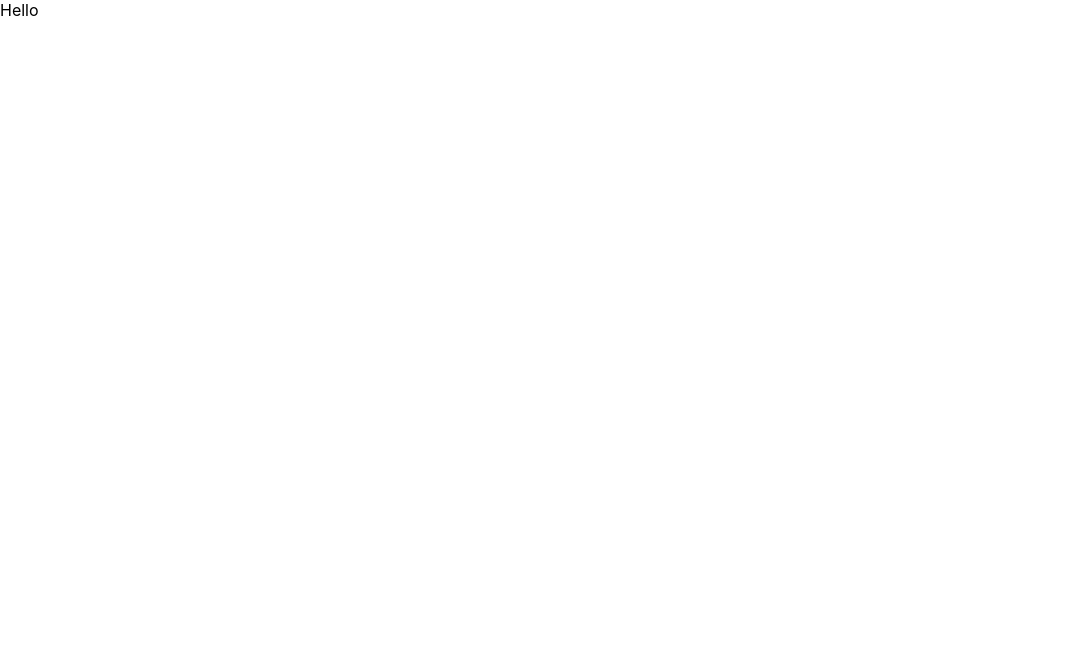
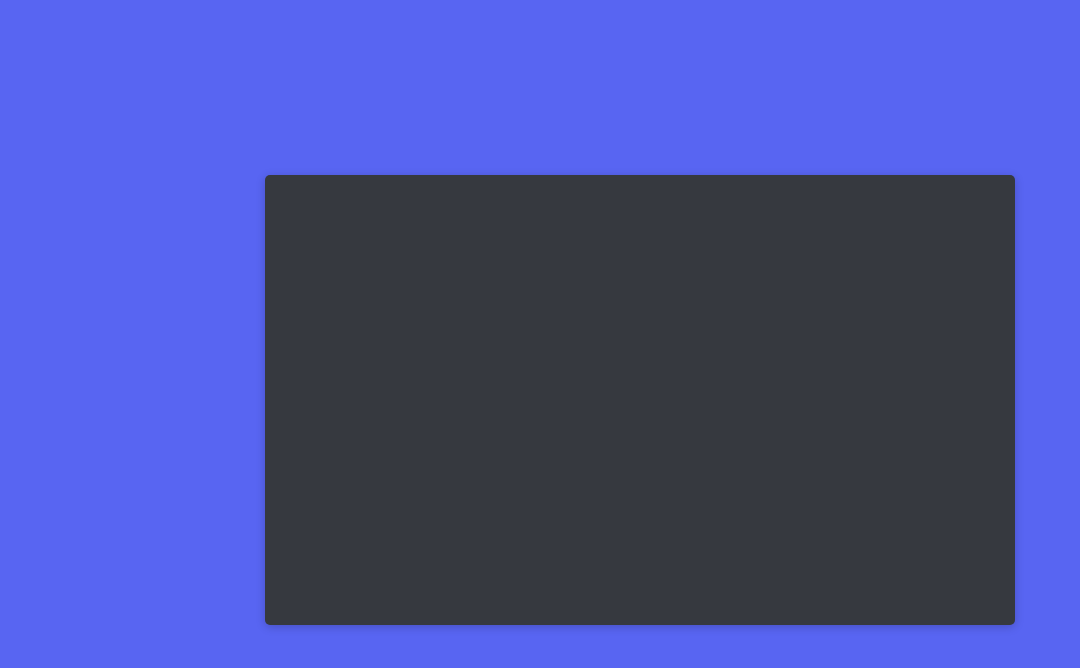
Before and after one commit to Atharva9405/Textilia, a React (Create React App) app in the folder client/: page /login in a window 1280 px wide. Shown: the top 668 px of the page, without its empty margins (0-1080 px from the left). Built offline with nearby package versions, Linux system fonts and the light colour scheme.

Commit message:
created reusable authBox component and added to login and register page

```diff
--- a/client/src/App.js
+++ b/client/src/App.js
@@ -1,11 +1,30 @@
 import React from 'react';
 import './App.css';
+import {BrowserRouter as Router, Switch, Route, Redirect} from 'react-router-dom'
+import LoginPage from './authPages/LoginPage/LoginPage';
+import RegisterPage from './authPages/RegisterPage/RegisterPage';
+import Dashboard from './Dashboard/Dashboard';
 
 function App() {
   return (
-    <div className="App">
-      Hello
-    </div>
+    <>
+      <Router>
+        <Switch>
+          <Route exact path='/login' >
+            <LoginPage />
+          </Route>
+          <Route exact path='/register' >
+            <RegisterPage />
+          </Route>
+          <Route exact path='/dashboard'>
+            <Dashboard />
+          </Route>
+        <Route path='/'>
+          <Redirect to='/dashboard' />
+        </Route>
+        </Switch>
+      </Router>
+    </>
   );
 }
 
--- /dev/null
+++ b/client/src/Dashboard/Dashboard.js
@@ -0,0 +1,11 @@
+import React from 'react'
+
+const Dashboard = () => {
+  return (
+    <div>
+      Dashboard
+    </div>
+  )
+}
+
+export default Dashboard
--- /dev/null
+++ b/client/src/authPages/LoginPage/LoginPage.js
@@ -0,0 +1,12 @@
+import React from 'react'
+import AuthBox from '../../shared/components/AuthBox'
+
+const LoginPage = () => {
+  return (
+    <AuthBox>
+
+    </AuthBox>
+  )
+}
+
+export default LoginPage
--- /dev/null
+++ b/client/src/authPages/RegisterPage/RegisterPage.js
@@ -0,0 +1,12 @@
+import React from 'react'
+import AuthBox from '../../shared/components/AuthBox'
+
+const RegisterPage = () => {
+  return (
+    <AuthBox>
+
+    </AuthBox>
+  )
+}
+
+export default RegisterPage
--- /dev/null
+++ b/client/src/shared/components/AuthBox.js
@@ -0,0 +1,35 @@
+import React from "react";
+import Box from "@mui/material/Box";
+import { styled } from "@mui/system";
+
+const BoxWrapper = styled("div")({
+  width: "100%",
+  height: "100vh",
+  display: "flex",
+  alignItems: "center",
+  justifyContent: "center",
+  background: "#5865F2",
+});
+
+const AuthBox = (props) => {
+  return (
+    <BoxWrapper>
+      <Box
+        sx={{
+          width: 700,
+          height: 400,
+          bgcolor: "#36393f",
+          borderRadius: "5px",
+          boxShadow: "0 2px 10px 0 rgba(0 0 0 / 20%)",
+          display: "flex",
+          flexDirection: "column",
+          padding: "25px",
+        }}
+      >
+        {props.children}
+      </Box>
+    </BoxWrapper>
+  );
+};
+
+export default AuthBox;
--- a/client/src/store/store.js
+++ b/client/src/store/store.js
@@ -2,8 +2,11 @@ import { composeWithDevTools } from "redux-devtools-extension";
 import { combineReducers} from "redux";
 import { configureStore } from '@reduxjs/toolkit';
 import thunk  from "redux-thunk";
+import authReducer from './reducers/authReducer'
 
-const rootReducer = combineReducers({});
+const rootReducer = combineReducers({
+    auth: authReducer,
+});
 
 const store = configureStore({
     reducer: rootReducer,
```
